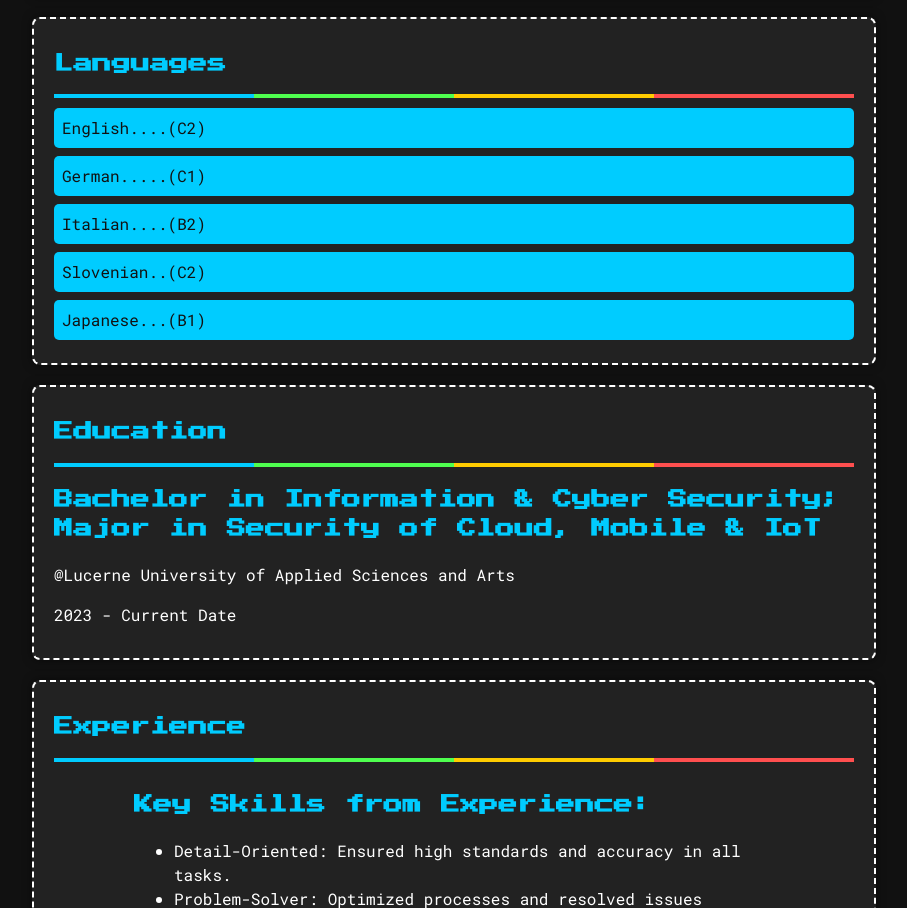
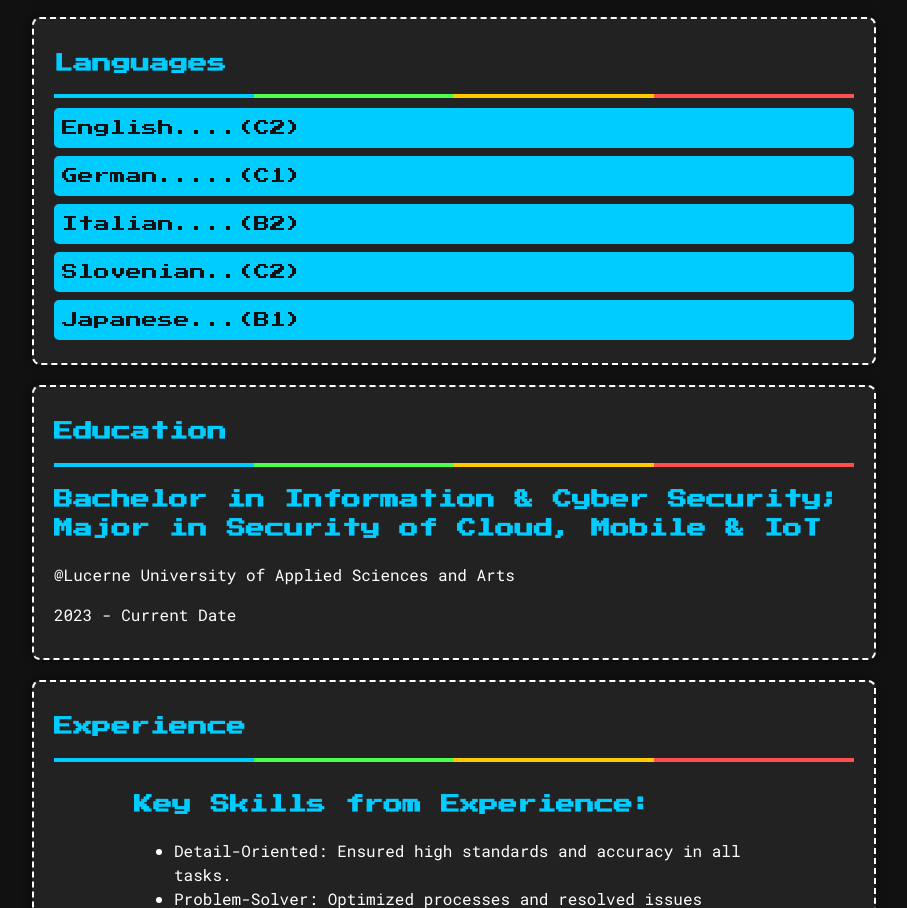
Before and after one commit to a-meg-s/a-meg-s.github.io, a plain HTML site: page index.html in a window 1280 px wide. Shown: the part 1009-1917 px from the top of the page, without its empty margins (186-1093 px from the left). Drawn offline with Linux system fonts and the light colour scheme.

Commit message:
Update resume.css

```diff
--- a/resume.css
+++ b/resume.css
@@ -10,7 +10,7 @@ body {
 }
 
 /* Font styling for headings, navbar, and footer */
-h1, h2, h3, #navbar a, footer {
+h1, h2, h3, #navbar a, footer, #language {
   font-family: "Press Start 2P", cursive;
 }
 
```
